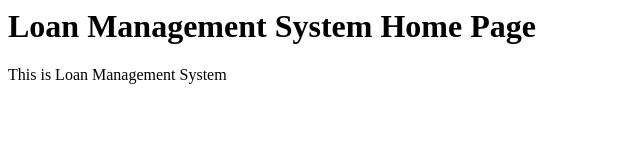
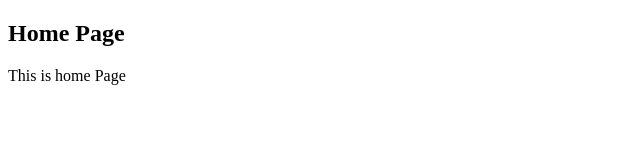
Before and after one commit to noorhabib962/lms, a plain HTML site: page index.html in a window 1280 px wide. Shown: the whole page, without its empty margins (0-640 px from the left). Drawn offline with Linux system fonts and the light colour scheme.

Commit message:
Update index.html

```diff
--- a/index.html
+++ b/index.html
@@ -1,2 +1,12 @@
-<h1>Loan Management System Home Page</h1>
-<p>This is Loan Management System</p>
+<!DOCTYPE html>
+<html lang="en">
+<head>
+    <meta charset="UTF-8">
+    <meta name="viewport" content="width=device-width, initial-scale=1.0">
+    <title>Home</title>
+</head>
+<body>
+    <h2>Home Page</h2>
+    <p>This is home Page</p>
+</body>
+</html>
```
